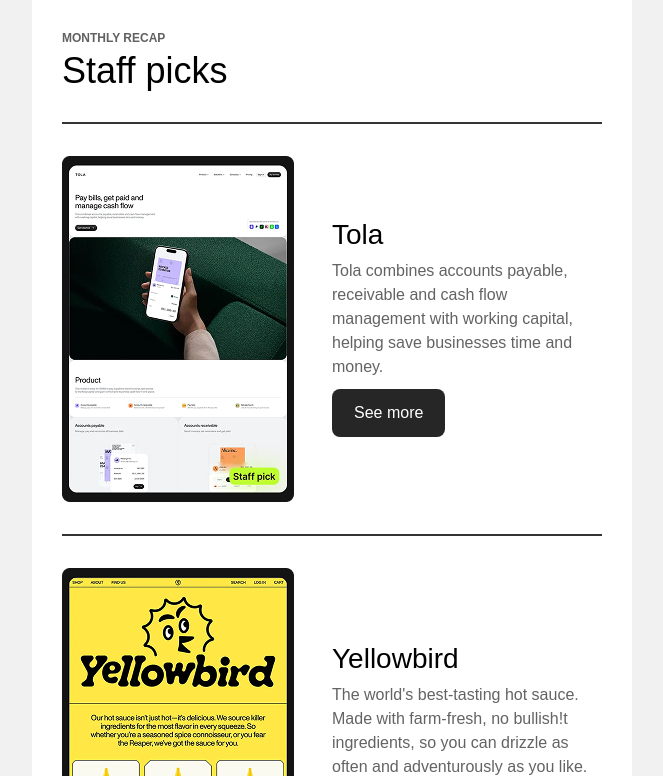
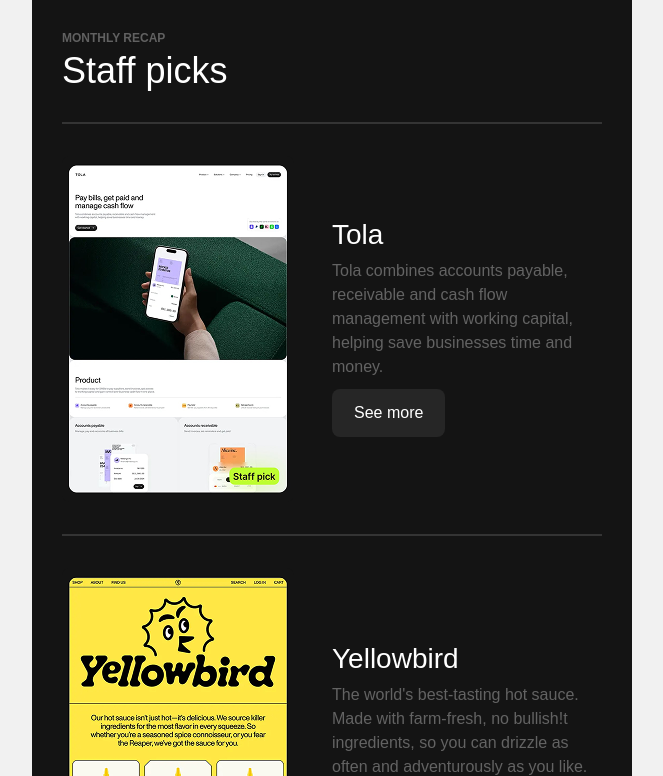
Before and after one commit to ramkumarkalimuthu/email-template, a plain HTML site: page a-fresher-website/index.html in a window 1280 px wide. Shown: the part 99-875 px from the top of the page, without its empty margins (308-971 px from the left). Drawn offline with Linux system fonts and the light colour scheme.

Commit message:
second email

```diff
--- a/a-fresher-website/index.html
+++ b/a-fresher-website/index.html
@@ -6,8 +6,8 @@
   <meta name="x-apple-disable-message-reformatting" />
    <meta name="format-detection" content="telephone=no,date=no,address=no,email=no,url=no"/>
   <meta http-equiv="X-UA-Compatible" content="IE=edge" />
-  <meta name="color-scheme" content="dark light">
-  <meta name="supported-color-schemes" content="dark light">
+  <!--<meta name="color-scheme" content="dark light">
+  <meta name="supported-color-schemes" content="dark light">-->
 
 	<link rel="preconnect" href="https://fonts.googleapis.com">
 <link rel="preconnect" href="https://fonts.gstatic.com" crossorigin>
@@ -16,10 +16,10 @@
 
 	<style type="text/css">
 
- :root {
+ /*:root {
       color-scheme: dark light;
       supported-color-schemes: dark light;
-    }
+    }*/
 
 
 		/* What it does: Another work-around for iOS meddling in triggered links. */
@@ -66,7 +66,7 @@
            .yes-width{width:60% !important;}
 			}
 
-@media (prefers-color-scheme: light) {
+/*@media (prefers-color-scheme: light) {
       .email-bg { background-color: #ffffff !important; }
       .email-card { background-color: #1e1e1e !important; }
       .email-text { color: #000000 !important; }
@@ -75,7 +75,7 @@
       .email-link { color: #9bbcff !important; }
 	  .logo{display: none !important;}
 
-    }
+    }*/
 
 	</style>
 
```
